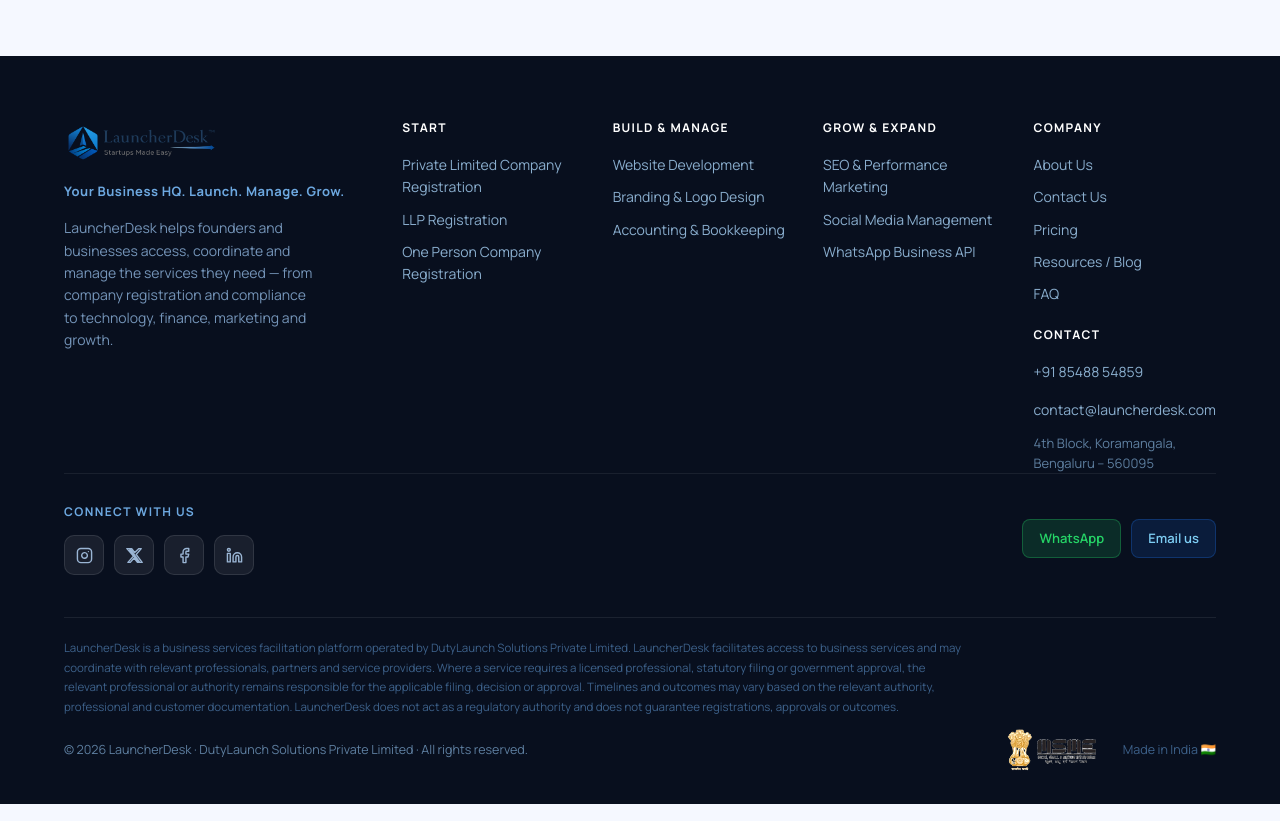
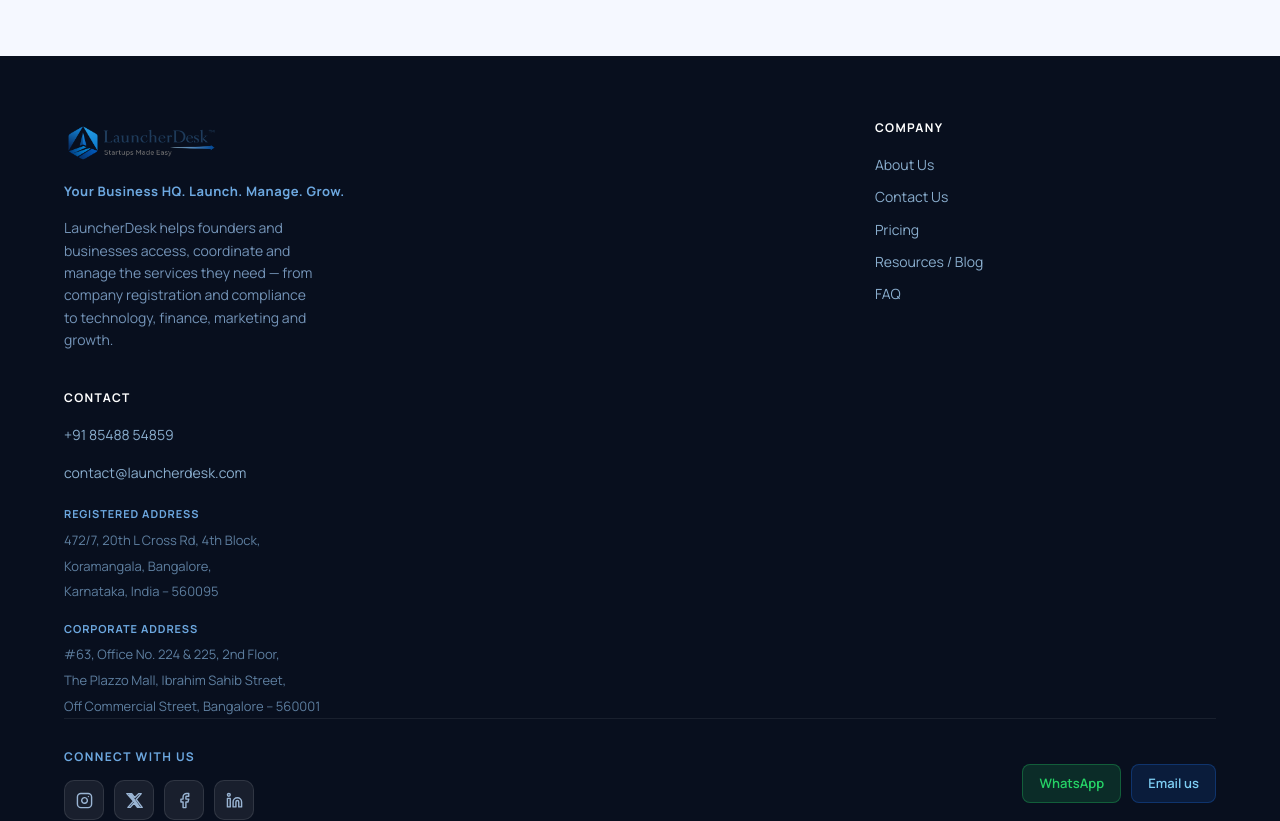
Before and after one commit to moqsoodahmed-pixel/LauncherDesk-frontend, a React (Vite) app: page /estamp in a window 1280 px wide. Shown: the part 3220-4041 px from the top of the page. Built offline with nearby package versions, Linux system fonts and the light colour scheme.

Commit message:
updated the files

```diff
--- a/src/assets/launcherdesk.css
+++ b/src/assets/launcherdesk.css
@@ -197,7 +197,7 @@ img{max-width:100%;display:block}
    FOOTER
    ============================================================ */
 .site-footer{background:#080F1E;color:#9ab5d4;padding:66px 0 32px;margin-top:0}
-.foot-cols{display:grid;grid-template-columns:1.7fr 1fr 1fr 1fr 1fr;gap:28px}
+.foot-cols{display:grid;grid-template-columns:2fr 1fr 1.4fr;gap:40px}
 .site-footer .brand .txt{color:#fff}
 .site-footer .brand .txt b{color:#6da8e0}
 .foot-desc{font-size:14px;margin-top:15px;max-width:250px;color:#7494b8}
--- a/src/components/Footer.jsx
+++ b/src/components/Footer.jsx
@@ -16,7 +16,7 @@ export default function Footer() {
       <div className="wrap">
         <div className="foot-cols">
           {/* Col 1 — Brand + description */}
-          <div>
+          <div style={{gridColumn:'1 / span 2'}}>
             <Link to="/" style={{display:'inline-flex',textDecoration:'none'}}>
               <img src={logoImg} alt="LauncherDesk" style={{height:42,width:'auto',display:'block'}} />
             </Link>
@@ -24,31 +24,7 @@ export default function Footer() {
             <p className="foot-desc">LauncherDesk helps founders and businesses access, coordinate and manage the services they need — from company registration and compliance to technology, finance, marketing and growth.</p>
           </div>
 
-          {/* Col 2 — START */}
-          <div>
-            <h5>START</h5>
-            <Fl href="/services/private-limited-company-registration">Private Limited Company Registration</Fl>
-            <Fl href="/services/llp-registration">LLP Registration</Fl>
-            <Fl href="/services/opc-registration">One Person Company Registration</Fl>
-          </div>
-
-          {/* Col 3 — BUILD & MANAGE */}
-          <div>
-            <h5>BUILD &amp; MANAGE</h5>
-            <Fl href="/services/website-development">Website Development</Fl>
-            <Fl href="/services/branding-logo-design">Branding &amp; Logo Design</Fl>
-            <Fl href="/services/accounting">Accounting &amp; Bookkeeping</Fl>
-          </div>
-
-          {/* Col 4 — GROW & EXPAND */}
-          <div>
-            <h5>GROW &amp; EXPAND</h5>
-            <Fl href="/services/digital-marketing">SEO &amp; Performance Marketing</Fl>
-            <Fl href="/services/social-media-management">Social Media Management</Fl>
-            <Fl href="/services/whatsapp-business-api">WhatsApp Business API</Fl>
-          </div>
-
-          {/* Col 5 — Company + Contact */}
+          {/* Col 2 — Company links */}
           <div>
             <h5>Company</h5>
             <Fl href="/company/about">About Us</Fl>
@@ -56,12 +32,21 @@ export default function Footer() {
             <Fl href="/pricing">Pricing</Fl>
             <Fl href="/resources">Resources / Blog</Fl>
             <Fl href="/resources/faq">FAQ</Fl>
-            <div style={{marginTop:18}}>
-              <h5>Contact</h5>
-              <div style={{display:'flex',flexDirection:'column',gap:6,marginTop:8}}>
-                <a href="tel:+918548854859" className="fl">+91 85488 54859</a>
-                <a href="mailto:contact@launcherdesk.com" className="fl">contact@launcherdesk.com</a>
-                <span style={{fontSize:13,color:'#5e7fa0',lineHeight:1.55}}>4th Block, Koramangala,<br/>Bengaluru – 560095</span>
+          </div>
+
+          {/* Col 3 — Contact + Addresses */}
+          <div>
+            <h5>Contact</h5>
+            <div style={{display:'flex',flexDirection:'column',gap:6,marginTop:8}}>
+              <a href="tel:+918548854859" className="fl">+91 85488 54859</a>
+              <a href="mailto:contact@launcherdesk.com" className="fl">contact@launcherdesk.com</a>
+              <div style={{marginTop:10}}>
+                <div style={{fontSize:11,fontWeight:700,letterSpacing:'.08em',textTransform:'uppercase',color:'#6da8e0',marginBottom:4}}>Registered Address</div>
+                <span style={{fontSize:13,color:'#5e7fa0',lineHeight:1.6}}>472/7, 20th L Cross Rd, 4th Block,<br/>Koramangala, Bangalore,<br/>Karnataka, India – 560095</span>
+              </div>
+              <div style={{marginTop:10}}>
+                <div style={{fontSize:11,fontWeight:700,letterSpacing:'.08em',textTransform:'uppercase',color:'#6da8e0',marginBottom:4}}>Corporate Address</div>
+                <span style={{fontSize:13,color:'#5e7fa0',lineHeight:1.6}}>#63, Office No. 224 & 225, 2nd Floor,<br/>The Plazzo Mall, Ibrahim Sahib Street,<br/>Off Commercial Street, Bangalore – 560001</span>
               </div>
             </div>
           </div>
@@ -108,7 +93,7 @@ export default function Footer() {
         </div>
         <div className="foot-bottom" style={{flexDirection:'column',alignItems:'flex-start',gap:12}}>
           <p style={{fontSize:11.5,color:'#3d618a',lineHeight:1.7,maxWidth:900}}>
-            LauncherDesk is a business services facilitation platform operated by DutyLaunch Solutions Private Limited. LauncherDesk facilitates access to business services and may coordinate with relevant professionals, partners and service providers. Where a service requires a licensed professional, statutory filing or government approval, the relevant professional or authority remains responsible for the applicable filing, decision or approval. Timelines and outcomes may vary based on the relevant authority, professional and customer documentation. LauncherDesk does not act as a regulatory authority and does not guarantee registrations, approvals or outcomes.
+            LauncherDesk is a business services facilitation platform operated by DutyLaunch Solutions Private Limited. Services may involve licensed professionals, statutory filings or government approvals. Timelines and outcomes may vary. LauncherDesk does not act as a regulatory authority and does not guarantee registrations or approvals.
           </p>
           <div style={{display:'flex',justifyContent:'space-between',width:'100%',flexWrap:'wrap',gap:10,alignItems:'center'}}>
             <span>© {year} LauncherDesk · DutyLaunch Solutions Private Limited · All rights reserved.</span>
--- a/src/pages/HomePage.jsx
+++ b/src/pages/HomePage.jsx
@@ -303,7 +303,33 @@ const S = `
 }
 .hp-res-link svg { width:13px;height:13px;stroke:currentColor;fill:none;stroke-width:2.5; }
 
-/* ── FAQ ── */
+/* ── MARQUEE ── */
+.hp-marquee-wrap {
+  background:#fff;border-top:1px solid var(--line);border-bottom:1px solid var(--line);
+  padding:14px 0;overflow:hidden;position:relative;
+}
+.hp-marquee-wrap::before,.hp-marquee-wrap::after {
+  content:'';position:absolute;top:0;bottom:0;width:80px;z-index:2;
+}
+.hp-marquee-wrap::before{left:0;background:linear-gradient(to right,#fff,transparent)}
+.hp-marquee-wrap::after{right:0;background:linear-gradient(to left,#fff,transparent)}
+.hp-marquee-track {
+  display:flex;gap:0;width:max-content;
+  animation:marquee-scroll 30s linear infinite;
+}
+.hp-marquee-wrap:hover .hp-marquee-track { animation-play-state:paused }
+@keyframes marquee-scroll {
+  from { transform:translateX(0) }
+  to   { transform:translateX(-50%) }
+}
+.hp-marquee-item {
+  display:inline-flex;align-items:center;gap:10px;
+  padding:0 28px;white-space:nowrap;
+  font-size:13.5px;font-weight:600;color:var(--navy);
+}
+.hp-marquee-dot {
+  width:5px;height:5px;border-radius:50%;background:var(--blue);flex:none;opacity:.5;
+}
 .hp-faq { padding:96px 0;background:#fff; }
 .hp-faq-inner { max-width:800px;margin:0 auto;padding:0 28px; }
 .hp-faq-list  { display:flex;flex-direction:column;margin-top:52px; }
@@ -318,6 +344,8 @@ const S = `
 .hp-faq-icon  { width:24px;height:24px;border-radius:6px;background:var(--bg-2);display:grid;place-items:center;flex:none; }
 .hp-faq-icon svg { width:14px;height:14px;stroke:var(--blue);fill:none;stroke-width:2.5;transition:transform .25s; }
 .hp-faq-item.open .hp-faq-icon svg { transform:rotate(45deg); }
+.hp-faq-item:hover .hp-faq-a { max-height:320px; }
+.hp-faq-item:hover .hp-faq-icon svg { transform:rotate(45deg); }
 .hp-faq-a     { max-height:0;overflow:hidden;transition:max-height .32s cubic-bezier(.2,.7,.3,1); }
 .hp-faq-a-inner { padding:0 0 20px;font-size:14.5px;color:var(--text-2);line-height:1.72; }
 
@@ -697,6 +725,30 @@ export default function HomePage() {
         </div>
       </section>
 
+      {/* ═══ SERVICES MARQUEE ════════════════════════════════ */}
+      {(() => {
+        const items = [
+          'Private Limited Registration','GST Registration','Trademark Filing','LLP Registration',
+          'Website Development','MSME / Udyam','ROC Compliance','Accounting & Bookkeeping',
+          'ISO Certification','Digital Marketing','Payroll Management','E-Stamp Services',
+          'Income Tax Filing','Brand Identity Design','WhatsApp Business API','Startup India',
+          'One Person Company','Social Media Management','Mobile App Development','OPC Registration',
+        ]
+        const all = [...items, ...items]
+        return (
+          <div className="hp-marquee-wrap">
+            <div className="hp-marquee-track">
+              {all.map((s, i) => (
+                <span key={i} className="hp-marquee-item">
+                  <span className="hp-marquee-dot"/>
+                  {s}
+                </span>
+              ))}
+            </div>
+          </div>
+        )
+      })()}
+
       {/* ═══ SERVICES ═══════════════════════════════════════ */}
       <section className="hp-services">
         <div className="hp-section-head">
@@ -756,7 +808,7 @@ export default function HomePage() {
         <div className="hp-why-grid">
           <div className="hp-why-left">
             <div className="hp-section-eyebrow" style={{textAlign:'left',display:'block',marginBottom:14}}>Why LauncherDesk</div>
-            <h2>One desk beats five vendors.</h2>
+            <h2>One desk beats multiple vendors.</h2>
             <p>Most founders waste months juggling CAs, lawyers, web agencies and consultants — each one solving only their piece. LauncherDesk coordinates the whole picture.</p>
             <div className="hp-why-features">
               {WHY_FEATURES.map(f=>(
@@ -930,23 +982,24 @@ export default function HomePage() {
             <p>Answers to the questions founders ask us every day.</p>
           </div>
           <div className="hp-faq-list">
-            {FAQS.map((f,i)=>(
-              <div key={i} className={`hp-faq-item${openFaq===i?' open':''}`}>
-                <div className="hp-faq-q" onClick={()=>setOpenFaq(openFaq===i?null:i)}>
+            {FAQS.slice(0, 4).map((f, i) => (
+              <div key={i} className="hp-faq-item">
+                <div className="hp-faq-q">
                   <div className="hp-faq-q-text">{f.q}</div>
                   <div className="hp-faq-icon">
                     <svg viewBox="0 0 24 24"><path d="M12 5v14M5 12h14"/></svg>
                   </div>
                 </div>
-                <div className="hp-faq-a" style={{maxHeight: openFaq===i ? '320px':'0'}}>
+                <div className="hp-faq-a">
                   <div className="hp-faq-a-inner">{f.a}</div>
                 </div>
               </div>
             ))}
           </div>
           <div style={{textAlign:'center',marginTop:36}}>
-            <Link to="/resources/faq" style={{display:'inline-flex',alignItems:'center',gap:8,padding:'0 24px',height:44,borderRadius:9,border:'1.5px solid var(--line)',color:'var(--text-2)',fontWeight:600,fontSize:14,textDecoration:'none'}}>
-              See all FAQs
+            <Link to="/resources/faq" style={{display:'inline-flex',alignItems:'center',gap:8,padding:'0 28px',height:48,borderRadius:10,background:'var(--blue)',color:'#fff',fontWeight:700,fontSize:14.5,textDecoration:'none',boxShadow:'0 6px 20px rgba(29,111,224,.3)'}}>
+              View more
+              <svg viewBox="0 0 24 24" width={15} height={15} fill="none" stroke="currentColor" strokeWidth={2.5} strokeLinecap="round" strokeLinejoin="round"><path d="M5 12h14M12 5l7 7-7 7"/></svg>
             </Link>
           </div>
         </div>
--- a/src/pages/estamp/EStampPage.jsx
+++ b/src/pages/estamp/EStampPage.jsx
@@ -207,7 +207,7 @@ export default function EStampPage() {
           </h1>
           <p>Get legally valid e-stamped documents for property, business and personal needs — handled end to end by LauncherDesk. No government portal visits required.</p>
           <div className="es-hero-cta">
-            <a href="#get-stamp" className="es-btn-primary">
+            <a href="https://doqfy.in/stamping" target="_blank" rel="noopener noreferrer" className="es-btn-primary">
               <svg viewBox="0 0 24 24" width={16} height={16} fill="none" stroke="currentColor" strokeWidth={2} strokeLinecap="round" strokeLinejoin="round"><path d="M9 12h6m-6 4h6M12 2v4M4.22 4.22l2.83 2.83"/></svg>
               Get Your E-Stamp
             </a>
```
